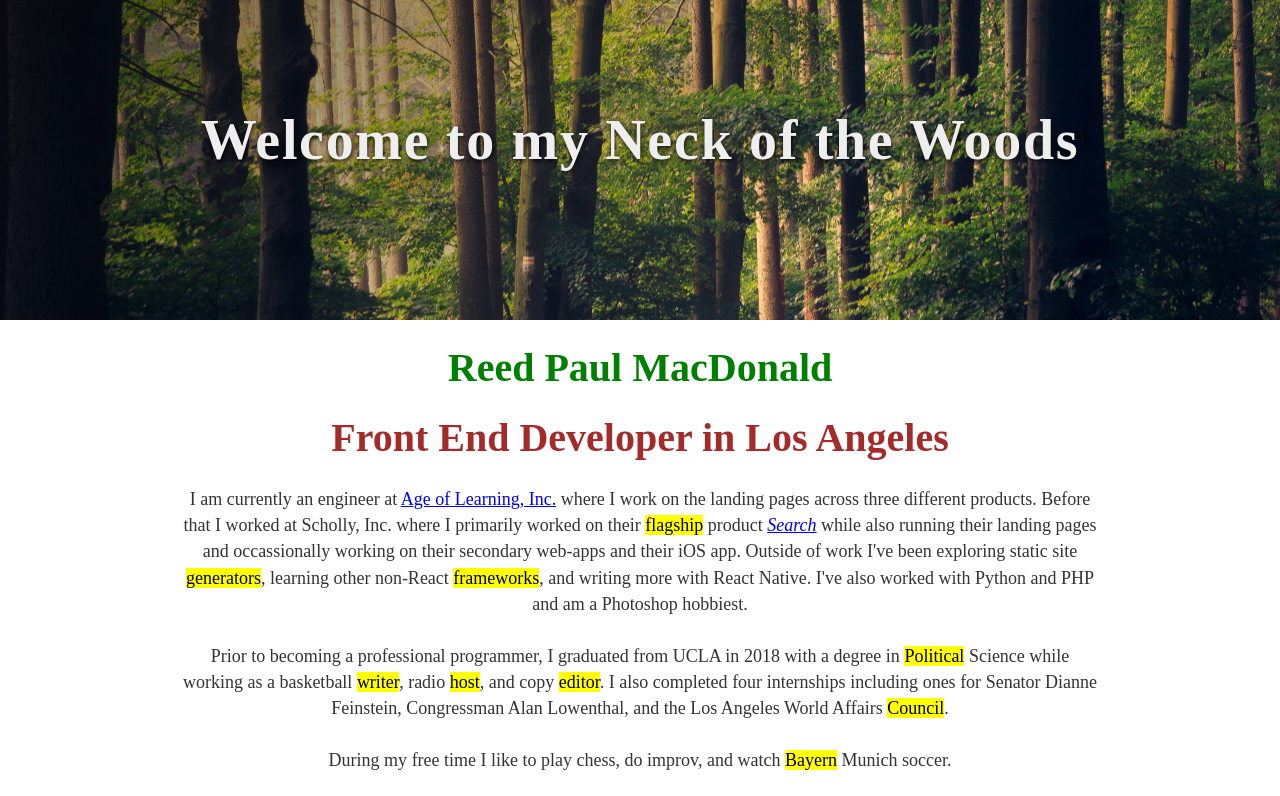
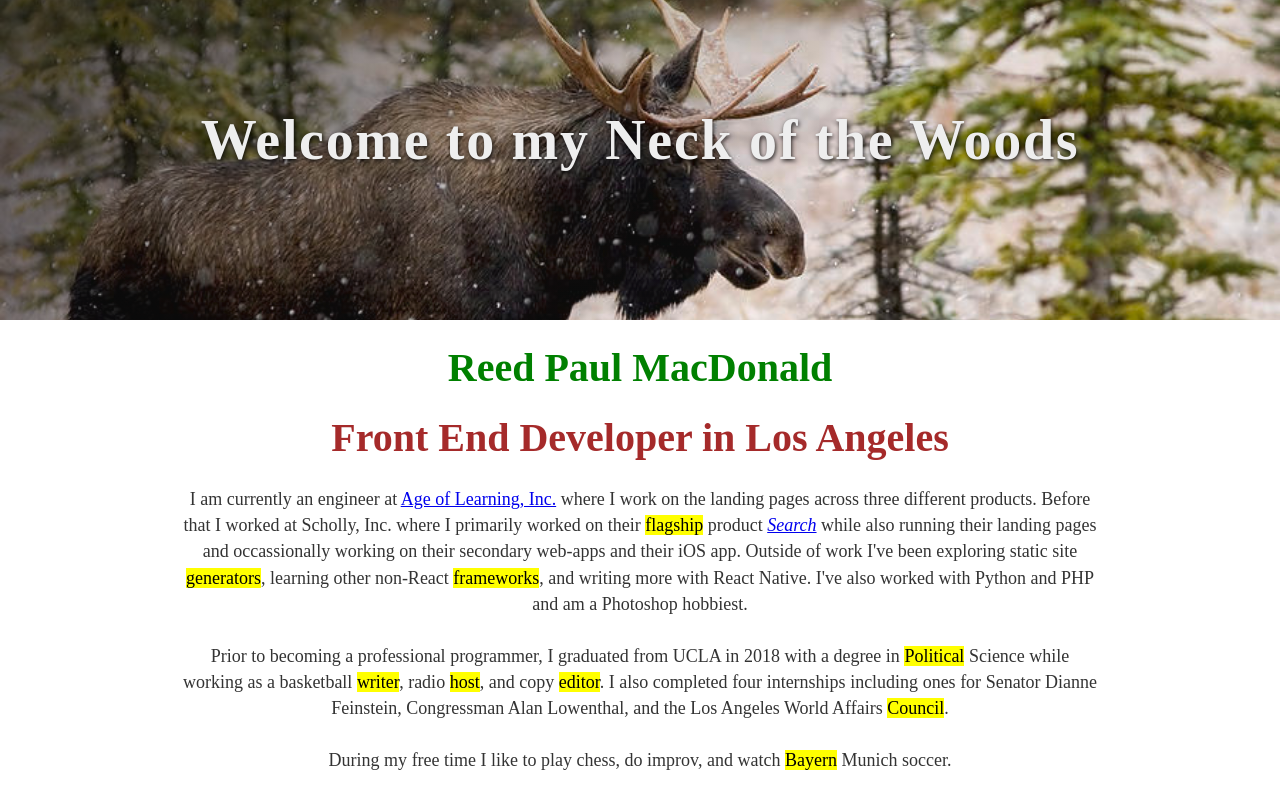
Before and after one commit to reedmacdonald/personalsite, a Gatsby site: page / in a window 1280 px wide. Shown: the top 796 px of the page. Built offline with nearby package versions, Linux system fonts and the light colour scheme; Gatsby itself is replaced by a stand-in of ours.

Commit message:
Changed moose picture

```diff
--- a/src/components/layout.css
+++ b/src/components/layout.css
@@ -633,7 +633,7 @@ pre tt:after {
       rgba(0, 0, 0, 0) 37%,
       rgba(8, 8, 8, 0.65) 100%
     ),
-    url(../images/forest2.jpg) no-repeat center center scroll;
+    url(../images/moose2.jpg) no-repeat center center scroll;
 }
 
 h1 {
```
Also changed, not shown: src/images/forest2.jpg (deleted), src/images/moose2.jpg (added).
